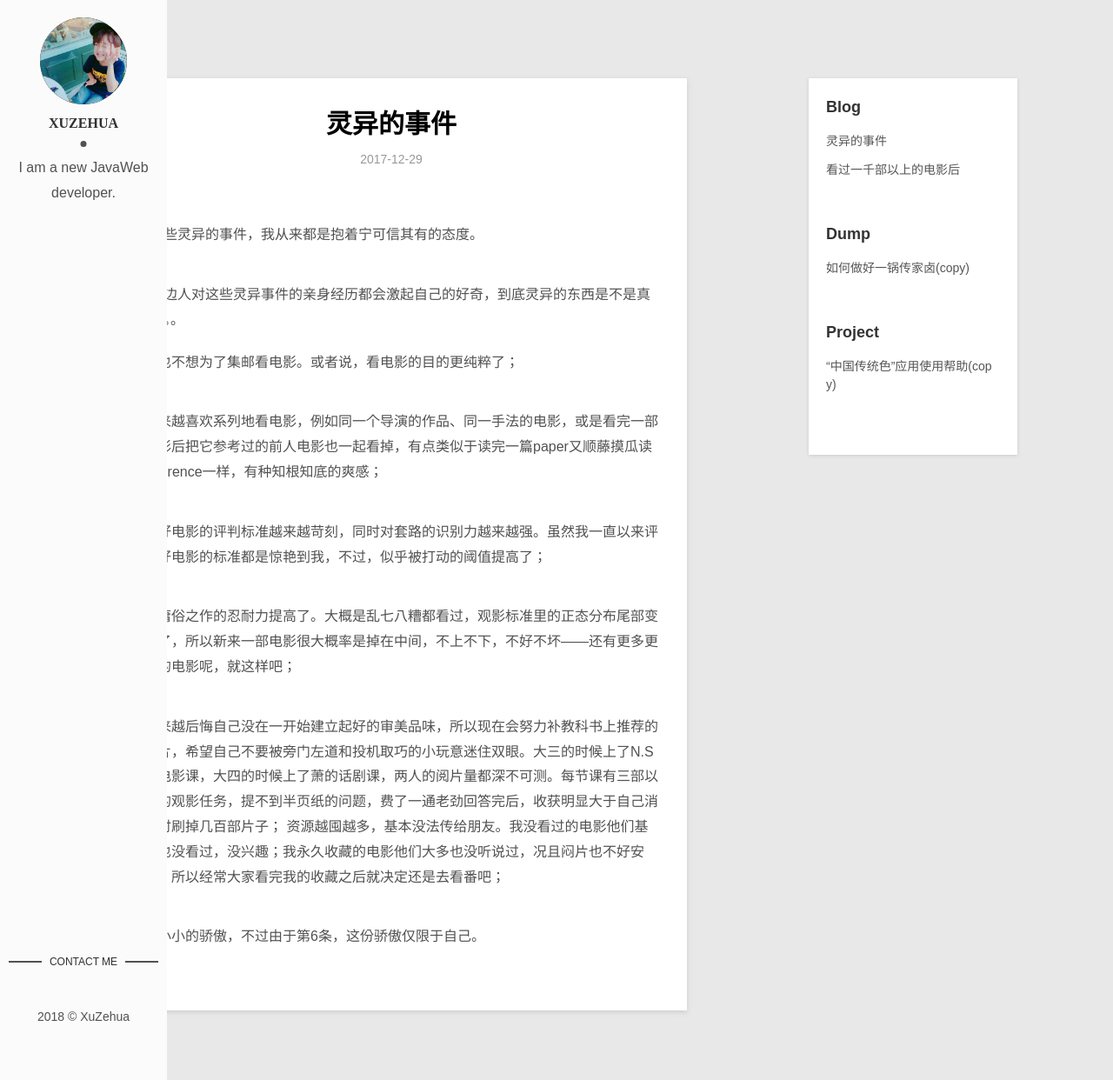
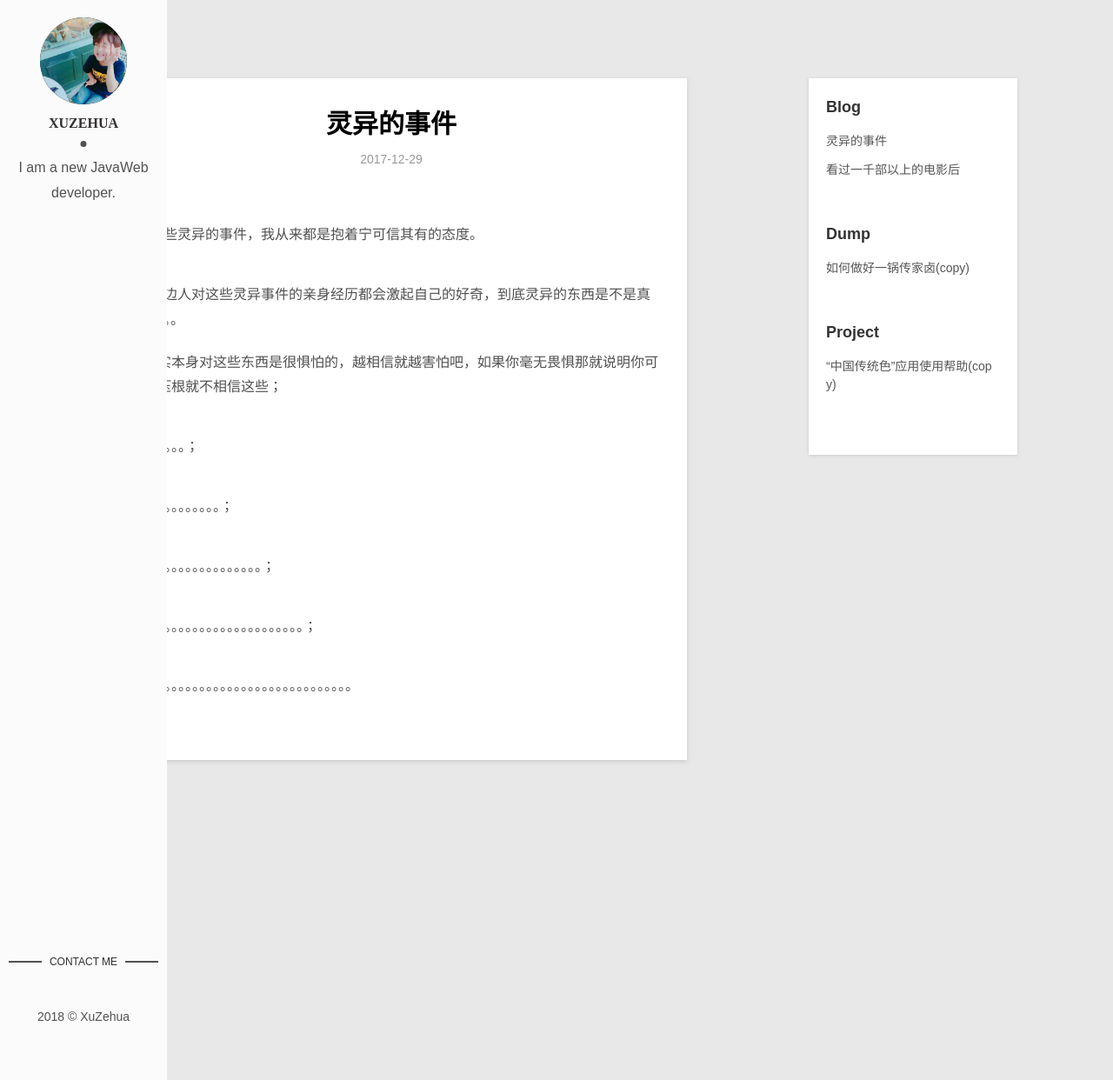
Before and after one commit to lychhh/lychhh.github.io, a Jekyll site: the page built from _posts/blog/2017-12-29-something-magic.md, in a window 1280 px wide and 1242 px high. Shown: the whole window at 87% size. Built offline with Jekyll 4.4.1, drawn with Linux system fonts in a browser that asks for light colours.

Commit message:
Update 2017-12-29-something-magic.md

```diff
--- a/_posts/blog/2017-12-29-something-magic.md
+++ b/_posts/blog/2017-12-29-something-magic.md
@@ -9,15 +9,14 @@ description: 听亲身者的描述
 
 听着身边人对这些灵异事件的亲身经历都会激起自己的好奇，到底灵异的东西是不是真的存在。。
 
-- 再也不想为了集邮看电影。或者说，看电影的目的更纯粹了；
+- 其实本身对这些东西是很惧怕的，越相信就越害怕吧，如果你毫无畏惧那就说明你可能压根就不相信这些；
 
-- 越来越喜欢系列地看电影，例如同一个导演的作品、同一手法的电影，或是看完一部电影后把它参考过的前人电影也一起看掉，有点类似于读完一篇paper又顺藤摸瓜读reference一样，有种知根知底的爽感；
+- 。。。。。。；
 
-- 对好电影的评判标准越来越苛刻，同时对套路的识别力越来越强。虽然我一直以来评判好电影的标准都是惊艳到我，不过，似乎被打动的阈值提高了；
+- 。。。。。。。。。。。；
 
-- 对庸俗之作的忍耐力提高了。大概是乱七八糟都看过，观影标准里的正态分布尾部变长了，所以新来一部电影很大概率是掉在中间，不上不下，不好不坏——还有更多更烂的电影呢，就这样吧；
+- 。。。。。。。。。。。。。。。。。；
 
-- 越来越后悔自己没在一开始建立起好的审美品味，所以现在会努力补教科书上推荐的影片，希望自己不要被旁门左道和投机取巧的小玩意迷住双眼。大三的时候上了N.S的电影课，大四的时候上了萧的话剧课，两人的阅片量都深不可测。每节课有三部以内的观影任务，提不到半页纸的问题，费了一通老劲回答完后，收获明显大于自己消遣时刷掉几百部片子；
-资源越囤越多，基本没法传给朋友。我没看过的电影他们基本也没看过，没兴趣；我永久收藏的电影他们大多也没听说过，况且闷片也不好安利。所以经常大家看完我的收藏之后就决定还是去看番吧；
+- 。。。。。。。。。。。。。。。。。。。。。。。；
 
-- 有小小的骄傲，不过由于第6条，这份骄傲仅限于自己。
+- 。。。。。。。。。。。。。。。。。。。。。。。。。。。。。。
```
